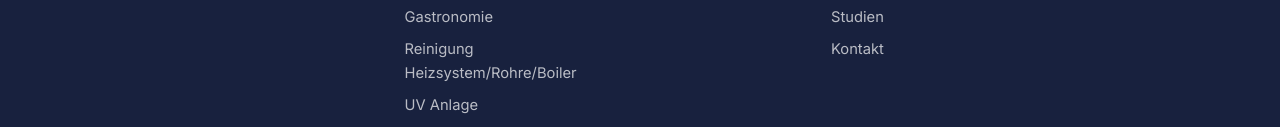
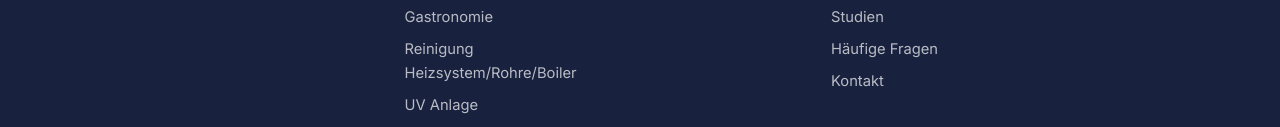
Before and after one commit to madeby123-bit/eco-stolz, a website: page public/kunden/index.html in a window 1280 px wide. Shown: the part 4766-4893 px from the top of the page. Drawn offline with Linux system fonts and the light colour scheme.

Commit message:
Update index.html

```diff
--- a/public/kunden/index.html
+++ b/public/kunden/index.html
@@ -89,6 +89,7 @@
             <a href="/zertifikate" class="nav__sublink">Zertifikate</a>
             <a href="/kunden" class="nav__sublink" aria-current="page">Kunden</a>
             <a href="/studien" class="nav__sublink">Studien</a>
+            <a href="/haeufige-fragen" class="nav__sublink">Häufige Fragen</a>
             <a href="/kontakt" class="nav__sublink">Kontakt</a>
           </div>
         </div>
@@ -350,6 +351,7 @@
           <a href="/zertifikate">Zertifikate</a>
           <a href="/kunden">Kunden</a>
           <a href="/studien">Studien</a>
+          <a href="/haeufige-fragen">Häufige Fragen</a>
           <a href="/kontakt">Kontakt</a>
         </div>
         <div>
```
